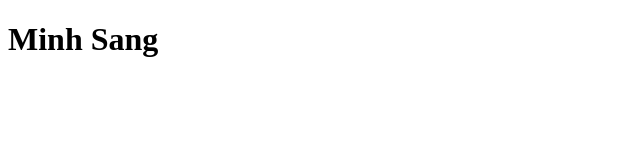
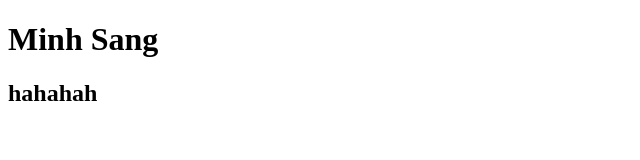
Before and after one commit to sangminh-ctu/testgithub, a plain HTML site: page index.html in a window 1280 px wide. Shown: the whole page, without its empty margins (0-640 px from the left). Drawn offline with Linux system fonts and the light colour scheme.

Commit message:
Sửa file index.html

```diff
--- a/index.html
+++ b/index.html
@@ -7,6 +7,6 @@
 </head>
 <body>
     <h1> Minh Sang</h1>
-
+    <h2>hahahah</h2>
 </body>
 </html>
```
